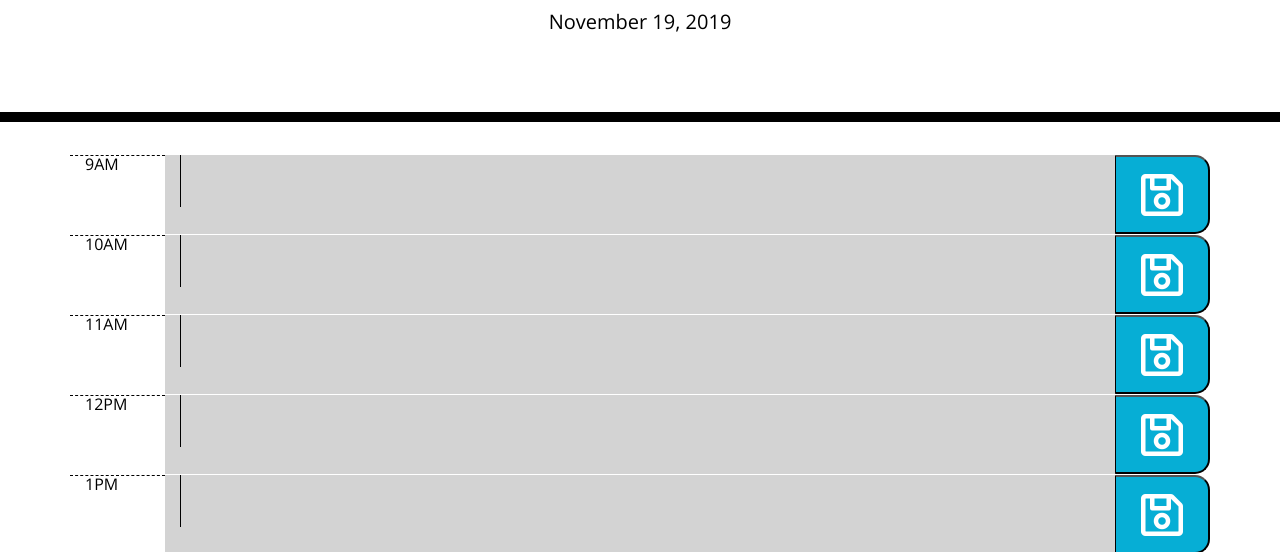
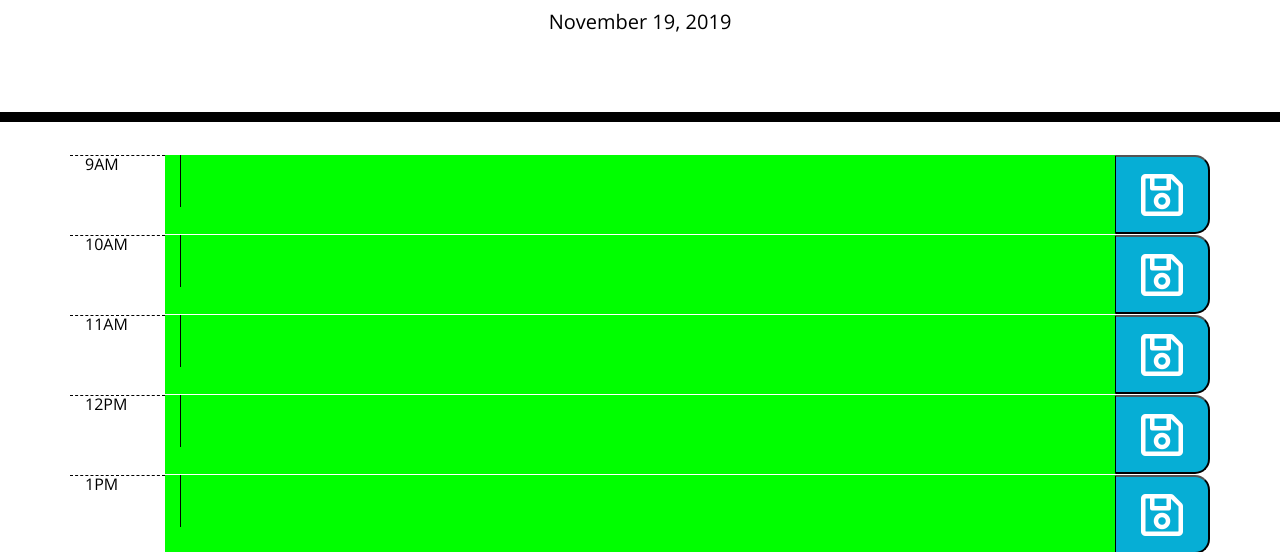
Before and after one commit to Clevelandjr/DayPlanner, a plain HTML site: page index.html in a window 1280 px wide. Shown: the part 182-734 px from the top of the page. Drawn offline with nearby package versions, Linux system fonts and the light colour scheme.

Commit message:
if else statements for colors

```diff
--- a/script.js
+++ b/script.js
@@ -11,9 +11,10 @@ window.onload = function () {
  var workHours = ['9AM', '10AM', '11AM', '12PM', '1PM', '2PM', '3PM', '4PM', '5PM'];
  var $container = $(".container");
  $.each(workHours, function (index, value) {
+    var backgroundColor = getTime(value)
     var $newRow = $('<div>').addClass('row');
     var $newCol1 = $('<div>' + value + '</div>').addClass('col-sm-1 hour time');
-    var $newCol2 = $('<div></div>').addClass('col-sm-10 past description time-' + value);
+    var $newCol2 = $('<div></div>').addClass('col-sm-10 past description '+backgroundColor+' time-' + value);
     var $newCol3 = $('<button></button>').addClass('col-sm-1 saveBtn');
     var textarea = $('<textarea></textarea>').addClass('col-sm-12 input');
     var icon = $('<i class="far fa-save fa-3x" style="margin: auto; padding: 10px;"></i>');
@@ -39,6 +40,50 @@ window.onload = function () {
     console.log(value)
     $('.time-'+value+' .input').val(localStorage.getItem(value))
  })
+function getTime(current) {
+   var date = new Date();
+   var hours = date.getHours();
+   var minutes = date.getMinutes();
+
+   // Check whether AM or PM
+   var newformat = hours >= 12 ? 'PM' : 'AM';
+
+   // Find current hour in AM-PM Format
+   hours = hours % 12;
+
+   // To display "0" as "12"
+   hours = hours ? hours : 12;
+   minutes = minutes < 10 ? '0' + minutes : minutes;
+   var currentTime = hours + newformat;
+
+   if(currentTime == current){
+
+      return 'red'
+   }
+   if(hours == 12 && hours > parseInt(current) && current.includes('PM')){
+      return 'green'
+   }
+   if(current.includes('AM') && newformat == 'PM'){
+
+      return 'gray'
+   } else if(newformat == 'AM' && current.includes('PM')){
+      return 'green'
+   }
+
+   if(current.includes(newformat)){
+      var currentNumber = parseInt(current.replace(newformat, ''))
+      if(currentNumber <= hours){
+         return 'gray'
+      } else if(currentNumber == 12){
+         return 'gray'
+      } else {
+         return 'green'
+      }
+   }
+   console.log(hours + newformat);
+   return ''
+}
+
  //for (var i = 0; i < localStorage.length; i++){
    //$('.time-'+ value).val(localStorage.getItem(localStorage.key(i)));
 //}
--- a/style.css
+++ b/style.css
@@ -69,6 +69,15 @@ body {
     font-size: 20px;
     transition: all .3s ease-in-out;
   }
+  .gray{
+    background: #afafaf;
+  }
+  .green{
+    background: #00ff00;
+  }
+  .red{
+    background: #b83400;
+  }
   /* Media Queries: Tablet Landscape */
 @media screen and (max-width: 1060px) {
   #primary { width:67%; }
```
Also changed, not shown: index.html (+0 -1 lines).
